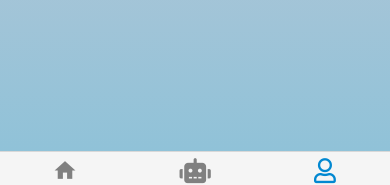
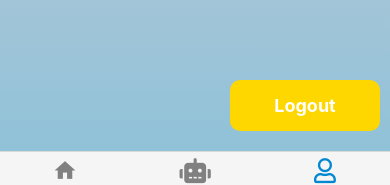
Before and after one commit to hadi-karnib/VerbalBotic-front, a React Native app in the folder verbalbotic/: screen /Profile in a window 390 px wide. Shown: the part 644-829 px from the top of the page. Built offline with nearby package versions, Linux system fonts and the light colour scheme.

Commit message:
added functionality

```diff
--- a/verbalbotic/screens/Profile.js
+++ b/verbalbotic/screens/Profile.js
@@ -8,14 +8,14 @@ import {
   SafeAreaView,
 } from "react-native";
 import { useDispatch, useSelector } from "react-redux";
-import { getSelf, updateUser } from "../store/user/userActions";
+import { getSelf, updateUser, logoutUser } from "../store/user/userActions"; // Import the logoutUser action
 import * as Animatable from "react-native-animatable";
 import { LinearGradient } from "expo-linear-gradient";
 import { KeyboardAwareScrollView } from "react-native-keyboard-aware-scroll-view";
 import { MaterialIcons } from "@expo/vector-icons";
 import QRCode from "react-native-qrcode-svg";
 
-const Profile = () => {
+const Profile = ({ navigation }) => {
   const { user } = useSelector((state) => state.user);
   const dispatch = useDispatch();
 
@@ -53,6 +53,10 @@ const Profile = () => {
 
   const handleSave = () => {
     dispatch(updateUser(formData));
+  };
+
+  const handleLogout = () => {
+    dispatch(logoutUser(navigation));
   };
 
   const toggleExpand = (settingId) => {
@@ -182,11 +186,23 @@ const Profile = () => {
               )}
             </Animatable.View>
           </View>
+
+          {/* Logout Button */}
         </KeyboardAwareScrollView>
+
+        <View style={styles.logoutButtonContainer}>
+          <TouchableOpacity
+            style={[styles.button, styles.logoutButton]}
+            onPress={handleLogout}
+          >
+            <Text style={styles.buttonText}>Logout</Text>
+          </TouchableOpacity>
+        </View>
       </SafeAreaView>
     </LinearGradient>
   );
 };
+
 const styles = StyleSheet.create({
   gradientContainer: {
     flex: 1,
@@ -268,6 +284,12 @@ const styles = StyleSheet.create({
     borderRadius: 10,
     alignItems: "center",
     marginTop: 10,
+    width: "100%",
+  },
+  logoutButton: {
+    backgroundColor: "#FFD700",
+    width: "50%",
+    maxWidth: 150,
   },
   buttonText: {
     color: "#FFF",
@@ -290,6 +312,13 @@ const styles = StyleSheet.create({
     paddingLeft: 7,
     marginTop: 15,
   },
+  logoutButtonContainer: {
+    width: "100%",
+    position: "absolute",
+    bottom: 20,
+    right: 10,
+    alignItems: "flex-end",
+  },
 });
 
 export default Profile;
```
